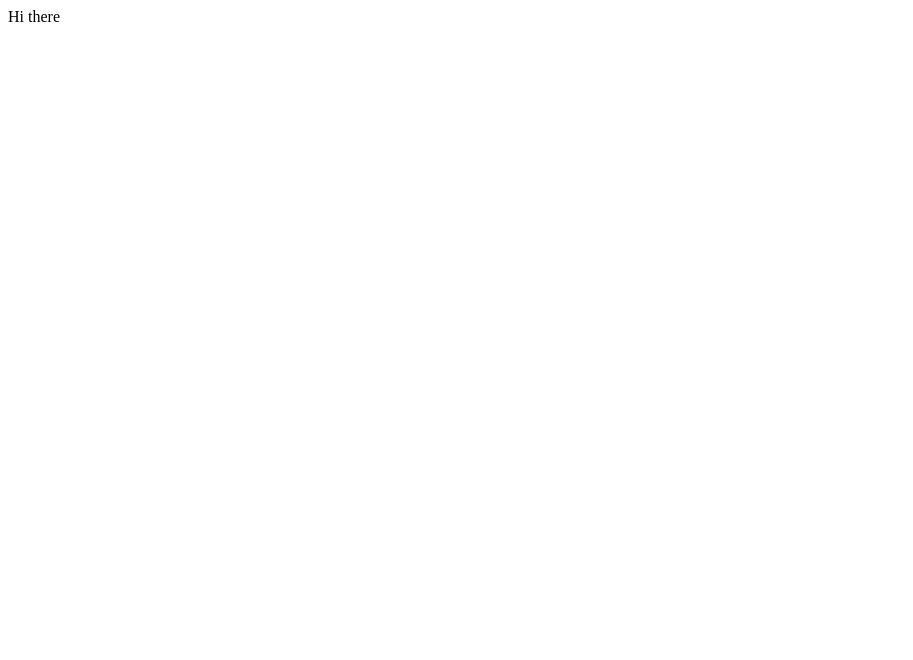
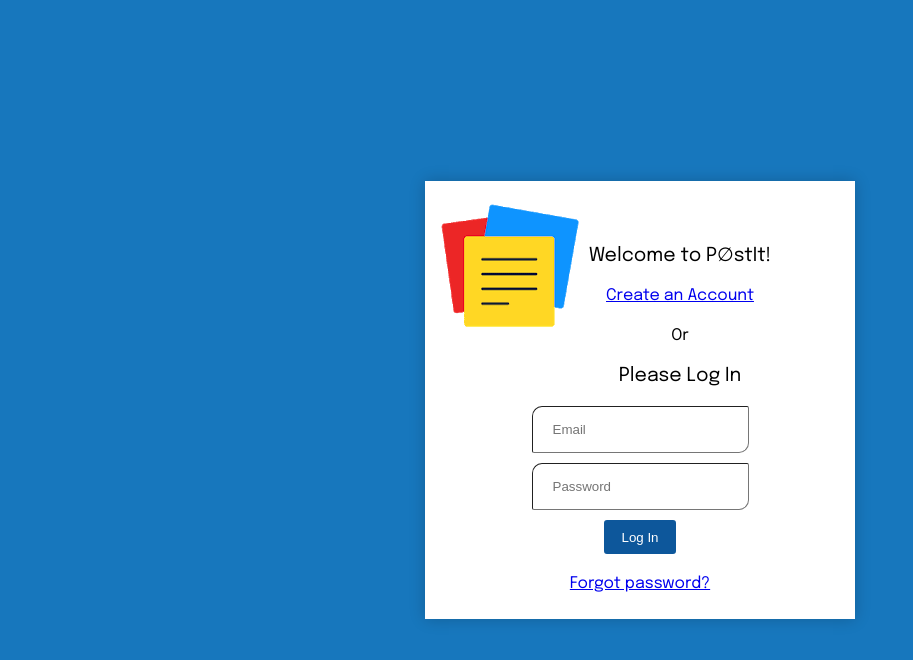
Before and after one commit to semjon00/wad20-homework1, a plain HTML site: page login.html in a window 1280 px wide. Shown: the whole page, without its empty margins (0-913 px from the left). Drawn offline with Linux system fonts and the light colour scheme; a web font is replaced by a local one.

Commit message:
Login page (100% done)

```diff
--- a/login.html
+++ b/login.html
@@ -3,10 +3,35 @@
 <head>
     <meta charset="UTF-8">
     <title>P&#8709stIt - login</title>
+    <link href="https://fonts.googleapis.com/css2?family=Epilogue&display=swap" rel="stylesheet">
     <link rel="stylesheet" href="res/css/style.css" type="text/css">
-    <link rel="stylesheet" href="/res/fonts/BalooTammudu2/stylesheet.css" type="text/css">
+    <link rel="stylesheet" href="res/css/login-style.css" type="text/css">
 </head>
 <body>
-Hi there
+<div class="container">
+    <div id="mainbox">
+        <div id="mainbox_upper">
+            <img id="big_logo" src="res/images/postit-logo.png" alt="Postit Logo">
+            <div id="main_text">
+                <div class="bigger_text">
+                Welcome to P&#8709stIt!
+                </div>
+                <a href="#">Create an Account</a><br>Or
+                <div class="bigger_text">
+                    Please Log In
+                </div>
+                <div id="mainbox_upper_empty"></div>
+            </div>
+        </div>
+        <div id="mainbox_lower">
+            <form action="index.html" method="get"> <!-- Action should be auth script! -->
+                <input name="email" type="text" placeholder="Email">
+                <input name="password" type="text" placeholder="Password">
+                <button>Log In</button>
+            </form>
+            <a href="#" id="forgot_password">Forgot password?</a>
+        </div>
+    </div>
+</div>
 </body>
 </html>
--- /dev/null
+++ b/res/css/login-style.css
@@ -0,0 +1,71 @@
+body {
+    background-color: rgb(23, 119, 189);
+    font-family: 'Epilogue', sans-serif;
+    line-height: 2.5em;
+}
+
+#mainbox {
+    /* Align vertically and horizontally */
+    margin: 0;
+    position: absolute;
+    top: 50%;
+    left: 50%;
+    -ms-transform: translate(-50%, -50%);
+    transform: translate(-50%, -50%);
+
+    width: 400px;
+    padding: 15px;
+    background-color: white;
+
+    box-shadow: 0px 0px 15px 0px rgba(0,0,0,0.2);
+}
+
+#mainbox_upper {
+    display: inline-flex;
+    width: 100%;
+}
+
+#big_logo {
+    flex-basis: 25%;
+    height: 100%;
+}
+
+#main_text {
+    margin-top: 40px;
+    flex-basis: 50%;
+    text-align:center;
+}
+
+#mainbox_upper_empty {
+    flex-basis: 25%;
+}
+
+button {
+    height: 34px;
+    width: 72px;
+    background-color: rgb(13,87,155);
+    border-color: rgb(13,87,155);
+    border-radius: 3px;
+    border-style: solid;
+    color: white;
+}
+
+#forgot_password {
+    display: block;
+    text-align: center;
+    width: 100%;
+}
+
+form > * {
+    display: block;
+    margin: 10px auto;
+}
+
+form > input {
+    width: 175px;
+    height: 35px;
+    padding: 5px 20px;
+    border-radius: 10px 2px;
+    border-width: 1px;
+    border-color: rgb(118, 118, 118);
+}
--- a/res/css/style.css
+++ b/res/css/style.css
@@ -1,3 +1,3 @@
-* {
-    font-family: 'baloo_tammudu_2regular', serif;
+.bigger_text {
+    font-size: 1.2em;
 }
```
Also changed, not shown: index.html (+2 -3 lines), res/images/postit-logo.png (added).
